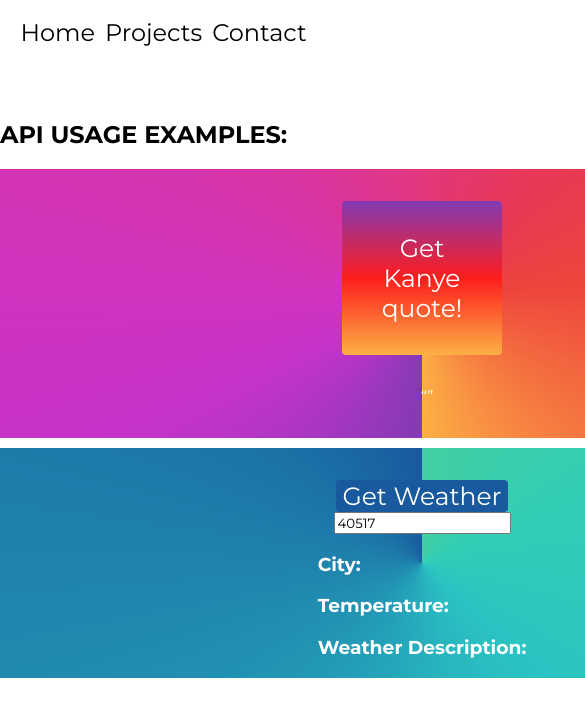
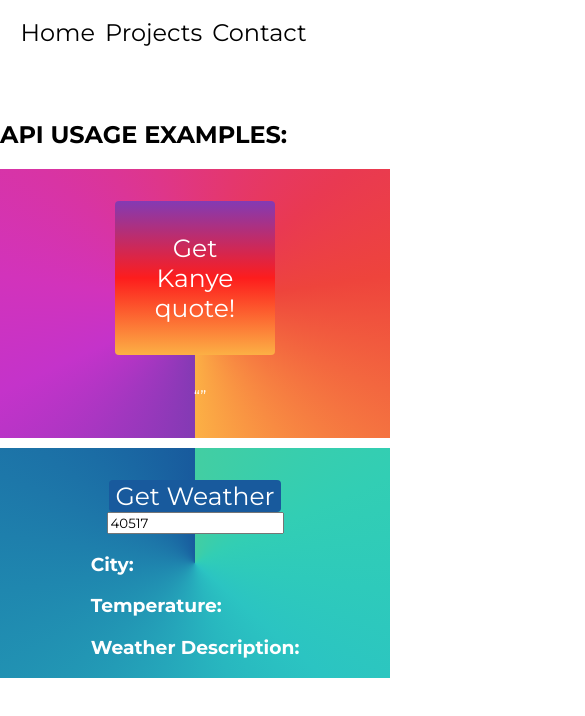
Before and after one commit to alexGalvan0/webportfolio, a React (Create React App) app: page /projects in a window 390 px wide. Shown: the top 716 px of the page, 585 px wide, since content can reach past the window. Built offline with nearby package versions, Linux system fonts and the light colour scheme.

Commit message:
make it better

```diff
--- a/src/components/kanyeApi/Kanye.css
+++ b/src/components/kanyeApi/Kanye.css
@@ -26,7 +26,7 @@
 .kanye-comp {
   display: -ms-grid;
   display: grid;
-  width: 100vh;
+  width: 50vw;
   place-items: center;
   background: #833ab4;
   background: conic-gradient(from 90deg at 50% 50%, #833ab4, #a137bf, #c433ca, #d233bb, #d834a4, #de368a, #e4376e, #e93952, #ee443c, #f3673f, #f88b42, #fcb045);
@@ -46,6 +46,7 @@
   }
   .kanye-comp {
     background: conic-gradient(from 180deg at 50% 50%, #833ab4, #a137bf, #c433ca, #d233bb, #d834a4, #de368a, #e4376e, #e93952, #ee443c, #f3673f, #f88b42, #fcb045);
+    width: auto;
   }
 }
 /*# sourceMappingURL=Kanye.css.map */
--- a/src/components/kanyeApi/Kanye.scss
+++ b/src/components/kanyeApi/Kanye.scss
@@ -20,7 +20,7 @@
 }
 .kanye-comp{
     display: grid;
-    width: 100vh;
+    width: 50vw;
     place-items: center;
     background: rgb(131,58,180);
     background: conic-gradient(from 90deg at 50% 50%, #833ab4, #a137bf, #c433ca, #d233bb, #d834a4, #de368a, #e4376e, #e93952, #ee443c, #f3673f, #f88b42, #fcb045);
@@ -38,6 +38,7 @@
     }
     .kanye-comp{
         background: conic-gradient(from 180deg at 50% 50%, #833ab4, #a137bf, #c433ca, #d233bb, #d834a4, #de368a, #e4376e, #e93952, #ee443c, #f3673f, #f88b42, #fcb045);
+        width: auto;
     }
 
 }
--- a/src/components/openWeatherApi/openWeather.css
+++ b/src/components/openWeatherApi/openWeather.css
@@ -1,9 +1,9 @@
 .zipForm {
+  background: conic-gradient(from 270deg at 50% 50%, #43cea2, #3bceaa, #32ceb4, #2ecabb, #2bc4c2, #28b7bf, #25a6ba, #2296b4, #1f87af, #1d77a9, #1a68a3, #185a9d);
   display: -ms-grid;
   display: grid;
+  width: 45vw;
   place-items: center;
-  background: conic-gradient(from 270deg at 50% 50%, #43cea2, #3bceaa, #32ceb4, #2ecabb, #2bc4c2, #28b7bf, #25a6ba, #2296b4, #1f87af, #1d77a9, #1a68a3, #185a9d);
-  width: 100vh;
 }
 
 .getWeatherBtn {
@@ -34,5 +34,8 @@
   .zipForm {
     background: conic-gradient(from 360deg at 50% 50%, #43cea2, #3bceaa, #32ceb4, #2ecabb, #2bc4c2, #28b7bf, #25a6ba, #2296b4, #1f87af, #1d77a9, #1a68a3, #185a9d);
   }
+  .zipForm {
+    width: auto;
+  }
 }
 /*# sourceMappingURL=openWeather.css.map */
--- a/src/components/openWeatherApi/openWeather.scss
+++ b/src/components/openWeatherApi/openWeather.scss
@@ -3,10 +3,10 @@
 $gradientButton2: radial-gradient(circle at 100% 50%, #f2ffa6, #ceff88, #9aff6a, #56ff4c, #2eff5b, #10ff84, #00f2b5, #00d0d4, #0082b6, #004498, #00167a, #08005c);
 
 .zipForm{
+    background: $gradient1;
     display: grid;
+    width: 45vw;
     place-items: center;
-    background: $gradient1;
-    width: 100vh;
 }
 .getWeatherBtn{
     background: $gradientButton1;
@@ -32,4 +32,7 @@
     .zipForm{
         background: conic-gradient(from 360deg at 50% 50%, #43cea2, #3bceaa, #32ceb4, #2ecabb, #2bc4c2, #28b7bf, #25a6ba, #2296b4, #1f87af, #1d77a9, #1a68a3, #185a9d);
     }
+    .zipForm{
+        width: auto;
+    }
 }
```
Also changed, not shown: 2 other files (tests, documents, lock files or other folders).
